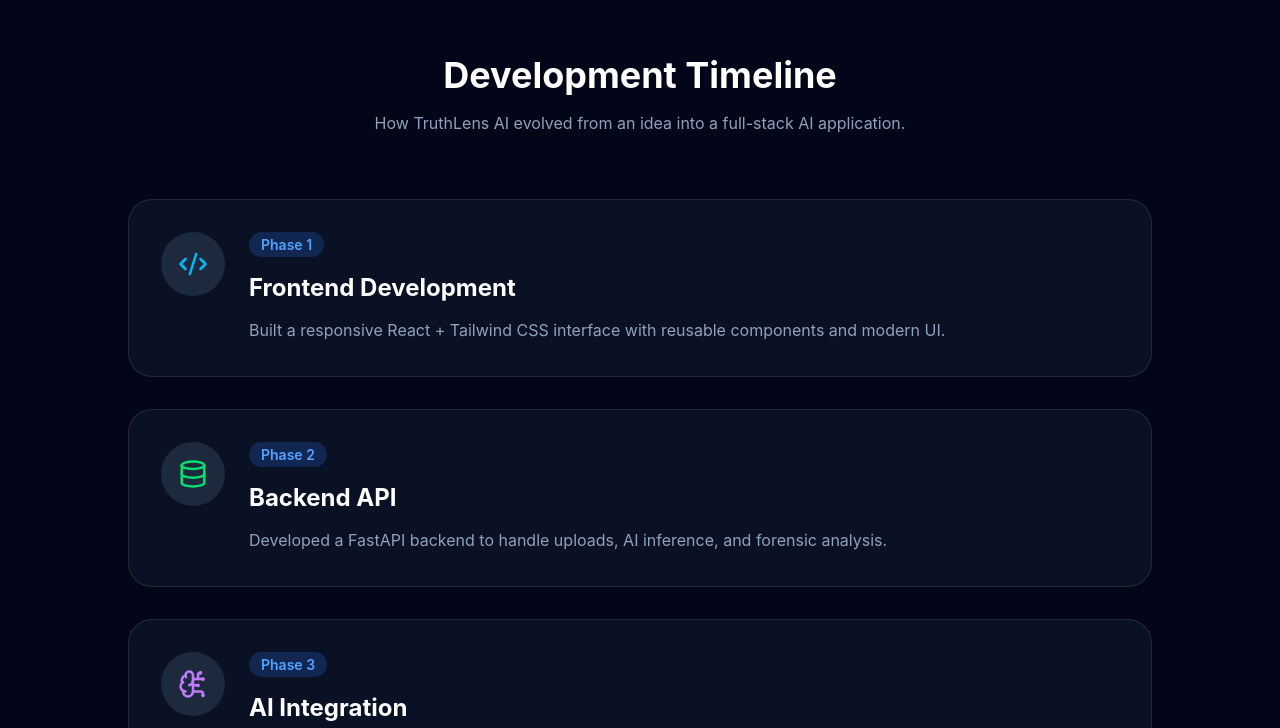
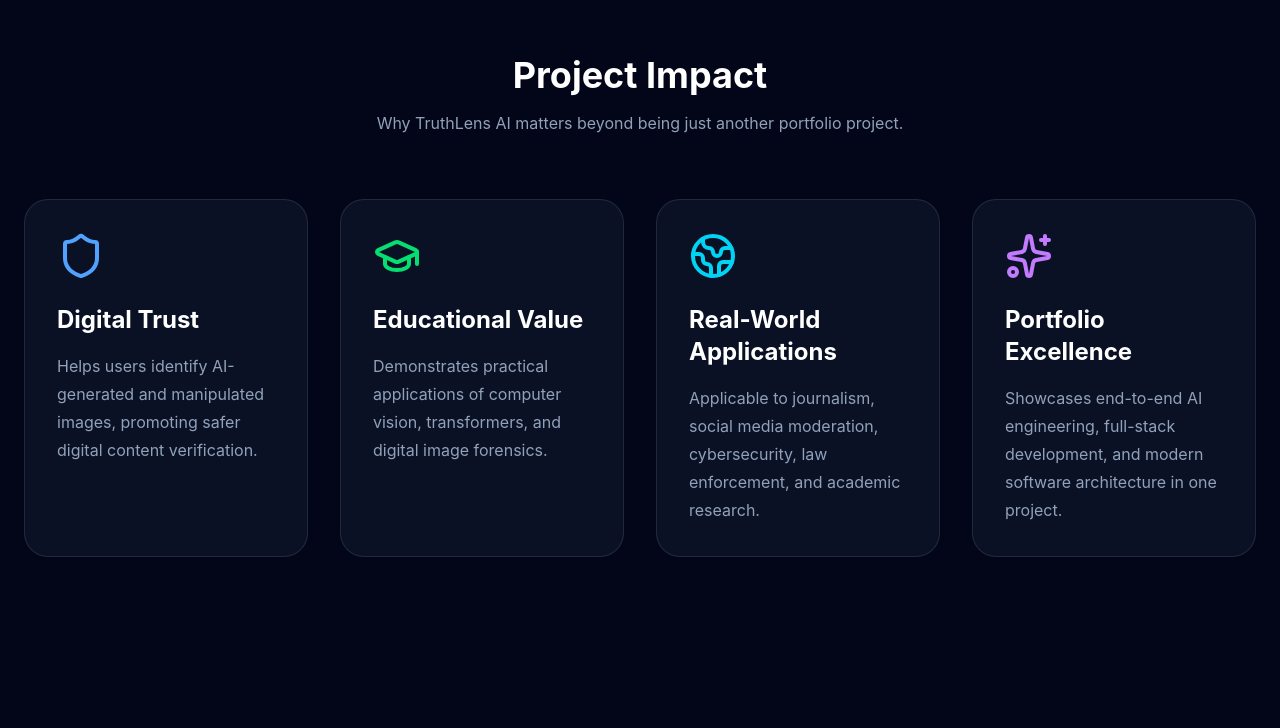
Before and after one commit to aryansingh192005/truthlens-ai, a React (Vite) app in the folder client/: page / in a window 1280 px wide. Shown: the part 11272-12000 px from the top of the page. Built offline with nearby package versions, Linux system fonts and the light colour scheme.

Commit message:
feat: add project impact section

```diff
--- /dev/null
+++ b/client/src/components/ProjectImpact.jsx
@@ -0,0 +1,87 @@
+import {
+  Globe2,
+  Shield,
+  GraduationCap,
+  Sparkles,
+} from "lucide-react";
+
+export default function ProjectImpact() {
+  const impacts = [
+    {
+      icon: Shield,
+      title: "Digital Trust",
+      description:
+        "Helps users identify AI-generated and manipulated images, promoting safer digital content verification.",
+      color: "text-blue-400",
+    },
+    {
+      icon: GraduationCap,
+      title: "Educational Value",
+      description:
+        "Demonstrates practical applications of computer vision, transformers, and digital image forensics.",
+      color: "text-green-400",
+    },
+    {
+      icon: Globe2,
+      title: "Real-World Applications",
+      description:
+        "Applicable to journalism, social media moderation, cybersecurity, law enforcement, and academic research.",
+      color: "text-cyan-400",
+    },
+    {
+      icon: Sparkles,
+      title: "Portfolio Excellence",
+      description:
+        "Showcases end-to-end AI engineering, full-stack development, and modern software architecture in one project.",
+      color: "text-purple-400",
+    },
+  ];
+
+  return (
+    <section className="bg-slate-950 px-6 py-24">
+      <div className="mx-auto max-w-7xl">
+
+        <div className="mb-16 text-center">
+
+          <h2 className="text-4xl font-bold text-white">
+            Project Impact
+          </h2>
+
+          <p className="mt-4 text-slate-400">
+            Why TruthLens AI matters beyond being just another portfolio project.
+          </p>
+
+        </div>
+
+        <div className="grid gap-8 md:grid-cols-2 xl:grid-cols-4">
+
+          {impacts.map((item) => {
+            const Icon = item.icon;
+
+            return (
+              <div
+                key={item.title}
+                className="rounded-3xl border border-white/10 bg-slate-900/70 p-8 transition duration-300 hover:-translate-y-2 hover:border-blue-500"
+              >
+                <Icon
+                  size={48}
+                  className={item.color}
+                />
+
+                <h3 className="mt-6 text-2xl font-bold text-white">
+                  {item.title}
+                </h3>
+
+                <p className="mt-4 leading-7 text-slate-400">
+                  {item.description}
+                </p>
+              </div>
+            );
+          })}
+
+        </div>
+
+      </div>
+    </section>
+  );
+}
--- a/client/src/pages/Home.jsx
+++ b/client/src/pages/Home.jsx
@@ -15,6 +15,7 @@
 import ProjectHighlights from "../components/ProjectHighlights";
 import LiveDemoSection from "../components/LiveDemoSection";
 import Achievements from "../components/Achievements";
+import ProjectImpact from "../components/ProjectImpact";
 import TechTimeline from "../components/TechTimeline";
 import ProjectTimeline from "../components/ProjectTimeline";
 import VersionHistory from "../components/VersionHistory";
@@ -71,6 +72,8 @@
 
         <Achievements />
 
+        <ProjectImpact />
+
         <TechTimeline />
 
         <ProjectTimeline />
```
